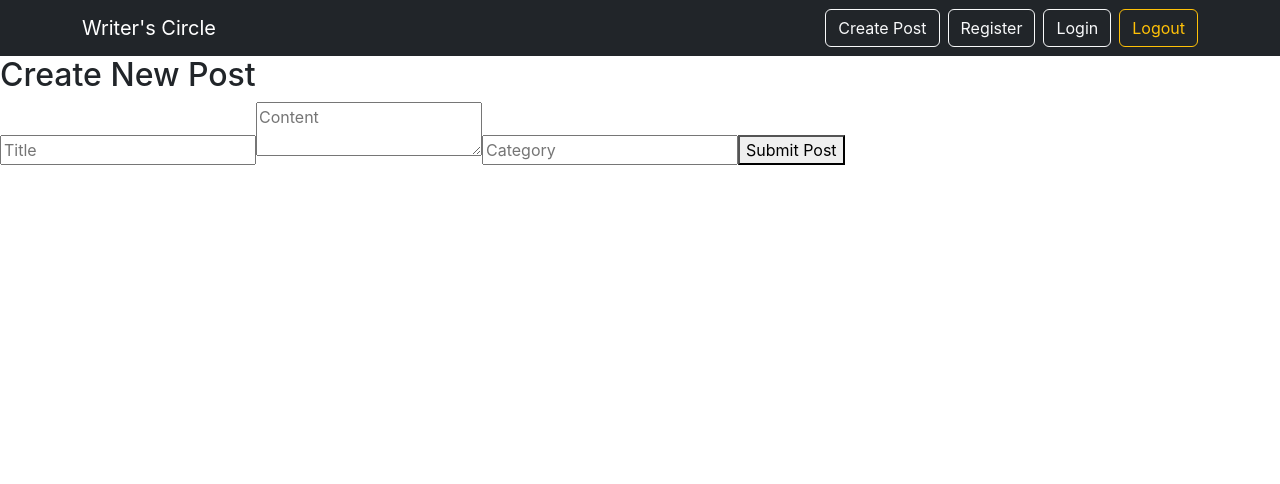
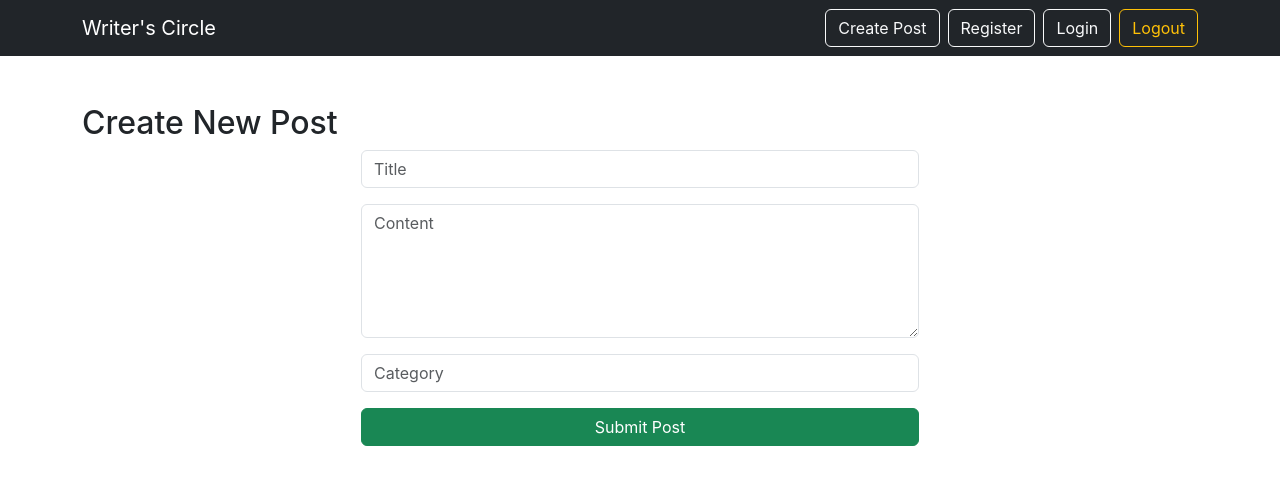
Before and after one commit to Dino-code94/writers-circle-frontend, a React (Create React App) app: page /create in a window 1280 px wide. Shown: the top 484 px of the page. Built offline with nearby package versions, Linux system fonts and the light colour scheme.

Commit message:
Polish CreatePost.js with Bootstrap styling and comments

```diff
--- a/src/components/CreatePost.js
+++ b/src/components/CreatePost.js
@@ -1,7 +1,7 @@
 import React, { useState } from 'react';
 import API from '../services/api';
 
-// CreatePost component for submitting new posts
+// CreatePost component: allows user to submit new post
 function CreatePost() {
   // Form state: title, content, category
   const [formData, setFormData] = useState({
@@ -10,17 +10,19 @@ function CreatePost() {
     category: '',
   });
 
-  // Handle form changes
+  // Handle input field changes
   const handleChange = (e) => {
     setFormData({ ...formData, [e.target.name]: e.target.value });
   };
 
-  // Handle submit
+  // Handle form submission
   const handleSubmit = async (e) => {
     e.preventDefault();
     try {
+      // Send post data to backend
       await API.post('posts/', formData);
       alert('Post created successfully!');
+      // Clear form after submit
       setFormData({ title: '', content: '', category: '' });
     } catch (err) {
       alert('Failed to create post');
@@ -28,13 +30,52 @@ function CreatePost() {
   };
 
   return (
-    <div>
+    <div className="container mt-5">
       <h2>Create New Post</h2>
-      <form onSubmit={handleSubmit}>
-        <input name="title" placeholder="Title" onChange={handleChange} value={formData.title} required />
-        <textarea name="content" placeholder="Content" onChange={handleChange} value={formData.content} required />
-        <input name="category" placeholder="Category" onChange={handleChange} value={formData.category} />
-        <button type="submit">Submit Post</button>
+
+      {/* Bootstrap-styled form */}
+      <form onSubmit={handleSubmit} className="w-50 mx-auto">
+
+        {/* Title input */}
+        <div className="mb-3">
+          <input
+            name="title"
+            className="form-control"
+            placeholder="Title"
+            onChange={handleChange}
+            value={formData.title}
+            required
+          />
+        </div>
+
+        {/* Content textarea */}
+        <div className="mb-3">
+          <textarea
+            name="content"
+            className="form-control"
+            placeholder="Content"
+            onChange={handleChange}
+            value={formData.content}
+            rows="5"
+            required
+          />
+        </div>
+
+        {/* Category input */}
+        <div className="mb-3">
+          <input
+            name="category"
+            className="form-control"
+            placeholder="Category"
+            onChange={handleChange}
+            value={formData.category}
+          />
+        </div>
+
+        {/* Submit button */}
+        <button type="submit" className="btn btn-success w-100">
+          Submit Post
+        </button>
       </form>
     </div>
   );
```
